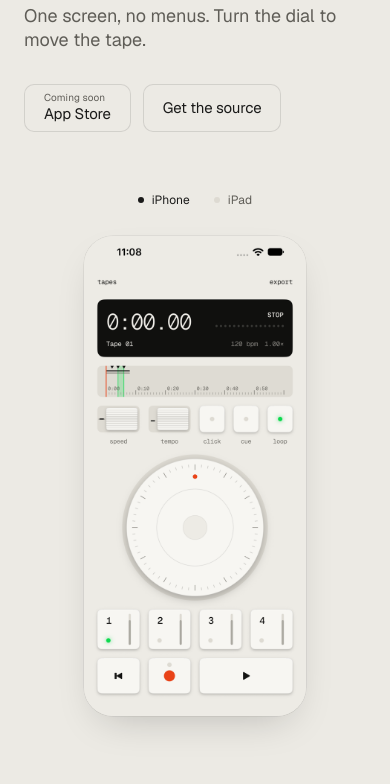
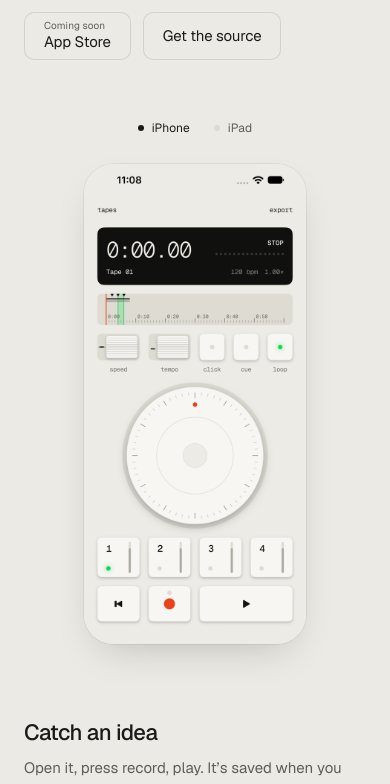
Before and after one commit to acrosa/Tapes, a plain HTML site: page web/index.html in a window 390 px wide. Shown: the part 316-1100 px from the top of the page. Drawn offline with nearby package versions, Linux system fonts and the light colour scheme.

Commit message:
Landing page: hero shows the title only
Co-Authored-By: Claude Fable 5.2 <noreply@anthropic.com>
Claude-Session: https://claude.ai/code/session_01T1UZybaw7eSJMqMGtjZ5o9

```diff
--- a/web/index.html
+++ b/web/index.html
@@ -90,7 +90,6 @@
   .hero { row-gap: 48px; align-items: start; }
   .pitch { grid-column: 1 / span 7; display: flex; flex-direction: column; gap: 24px; padding-top: 48px; }
   .pitch h1 { font-weight: 300; font-size: 88px; line-height: 96px; letter-spacing: -0.04em; text-wrap: balance; }
-  .pitch p { font-size: 20px; line-height: 32px; color: var(--ink-2); }
   .actions { display: flex; flex-wrap: wrap; align-items: center; gap: 12px; margin-top: 8px; }
   .store {
     display: flex; align-items: center; height: 48px; padding: 0 20px; border-radius: 10px;
@@ -194,7 +193,6 @@
   }
   @media (max-width: 599px) {
     .pitch h1 { font-size: 44px; line-height: 48px; }
-    .pitch p { font-size: 18px; line-height: 24px; }
     .stage .phone { grid-column: 3 / span 8; }
     .stage .pad { grid-column: 1 / -1; }
     .features > div { grid-column: 1 / -1; }
@@ -216,7 +214,6 @@
   <section class="hero row">
     <div class="pitch">
       <h1>A four-track tape recorder for iPhone and iPad.</h1>
-      <p>One screen, no menus. Turn the dial to move the tape.</p>
       <div class="actions">
         <div class="store" role="img" aria-label="Coming soon to the App Store">
           <span><small>Coming soon</small>App Store</span>
```
